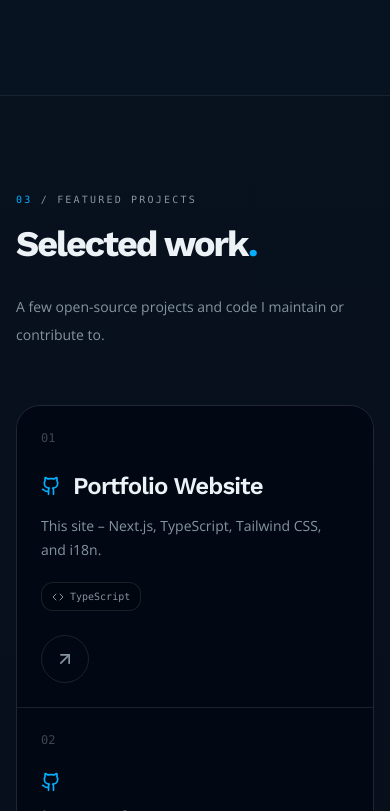
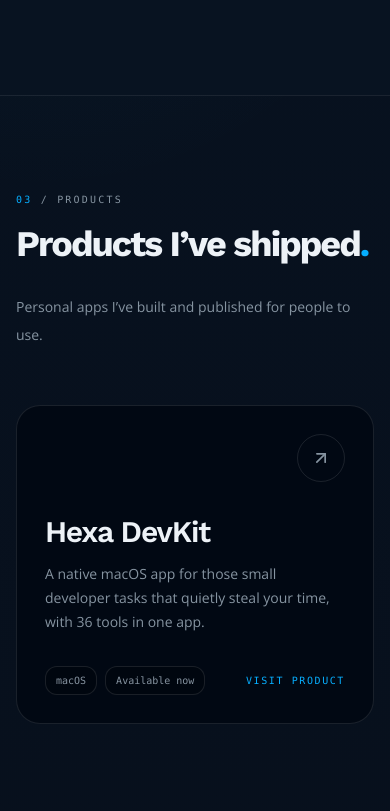
Before and after one commit to anibalventura/anibalventura.github.io, a Next.js app: page / in a window 390 px wide. Shown: the part 5413-6224 px from the top of the page. Built offline with nearby package versions, Linux system fonts and the light colour scheme; no server answers.

Commit message:
feat: Add Products section with localization support and update navigation

```diff
--- a/app/page.tsx
+++ b/app/page.tsx
@@ -1,21 +1,23 @@
-import { Header } from "@/components/header"
-import { Hero } from "@/components/hero"
-import { About } from "@/components/about"
-import { TechStack } from "@/components/tech-stack"
-import { Projects } from "@/components/projects"
-import { Contact } from "@/components/contact"
-import { Footer } from "@/components/footer"
+import { Header } from '@/components/header';
+import { Hero } from '@/components/hero';
+import { About } from '@/components/about';
+import { TechStack } from '@/components/tech-stack';
+import { Products } from '@/components/products';
+import { Projects } from '@/components/projects';
+import { Contact } from '@/components/contact';
+import { Footer } from '@/components/footer';
 
 export default function Home() {
   return (
-    <main id="main" tabIndex={-1} className="min-h-screen focus:outline-none">
+    <main id='main' tabIndex={-1} className='min-h-screen focus:outline-none'>
       <Header />
       <Hero />
       <About />
       <TechStack />
+      <Products />
       <Projects />
       <Contact />
       <Footer />
     </main>
-  )
+  );
 }
--- a/components/contact.tsx
+++ b/components/contact.tsx
@@ -17,7 +17,7 @@ export function Contact() {
   return (
     <section id="contact" className="section-shell scroll-mt-24 border-t border-white/8 bg-[#081321]">
       <div className="mx-auto max-w-7xl">
-        <p className="section-kicker"><span>04</span> / {t("title")}</p>
+        <p className="section-kicker"><span>05</span> / {t("title")}</p>
         <div className="contact-panel mt-8 overflow-hidden rounded-[2rem] border border-primary/20 bg-primary text-primary-foreground">
           <div className="grid lg:grid-cols-[1.4fr_0.6fr]">
             <div className="p-7 sm:p-10 md:p-14">
--- a/components/header.tsx
+++ b/components/header.tsx
@@ -1,143 +1,177 @@
-"use client"
+'use client';
 
-import { useEffect, useState } from "react"
-import { useTranslations } from "next-intl"
-import { ArrowUpRight, Menu, X } from "lucide-react"
-import { Button } from "@/components/ui/button"
-import { LanguageSwitcher } from "@/components/language-switcher"
+import { useEffect, useRef, useState } from 'react';
+import { useTranslations } from 'next-intl';
+import { ArrowUpRight, Menu, X } from 'lucide-react';
+import { Button } from '@/components/ui/button';
+import { LanguageSwitcher } from '@/components/language-switcher';
 
-const sectionIds = ["about", "tech-stack", "projects", "contact"] as const
+const sectionIds = [
+  'about',
+  'tech-stack',
+  'products',
+  'projects',
+  'contact',
+] as const;
 
 export function Header() {
-  const t = useTranslations("navigation")
-  const heroT = useTranslations("hero")
-  const [isScrolled, setIsScrolled] = useState(false)
-  const [isMobileMenuOpen, setIsMobileMenuOpen] = useState(false)
-  const [activeSection, setActiveSection] = useState("")
+  const t = useTranslations('navigation');
+  const heroT = useTranslations('hero');
+  const [isScrolled, setIsScrolled] = useState(false);
+  const [isMobileMenuOpen, setIsMobileMenuOpen] = useState(false);
+  const [activeSection, setActiveSection] = useState('');
+  const menuToggleRef = useRef<HTMLButtonElement>(null);
 
   const navigation = [
-    { id: "about", label: t("about") },
-    { id: "tech-stack", label: t("techStack") },
-    { id: "projects", label: t("projects") },
-    { id: "contact", label: t("contact") },
-  ]
+    { id: 'about', label: t('about') },
+    { id: 'tech-stack', label: t('techStack') },
+    { id: 'products', label: t('products') },
+    { id: 'projects', label: t('projects') },
+    { id: 'contact', label: t('contact') },
+  ];
 
   useEffect(() => {
-    const handleScroll = () => setIsScrolled(window.scrollY > 24)
-    handleScroll()
-    window.addEventListener("scroll", handleScroll, { passive: true })
-    return () => window.removeEventListener("scroll", handleScroll)
-  }, [])
+    const handleScroll = () => setIsScrolled(window.scrollY > 24);
+    handleScroll();
+    window.addEventListener('scroll', handleScroll, { passive: true });
+    return () => window.removeEventListener('scroll', handleScroll);
+  }, []);
 
   useEffect(() => {
     const observer = new IntersectionObserver(
       (entries) => {
         const visible = entries
           .filter((entry) => entry.isIntersecting)
-          .sort((a, b) => b.intersectionRatio - a.intersectionRatio)[0]
-        if (visible?.target.id) setActiveSection(visible.target.id)
+          .sort((a, b) => b.intersectionRatio - a.intersectionRatio)[0];
+        if (visible?.target.id) setActiveSection(visible.target.id);
       },
-      { rootMargin: "-28% 0px -62% 0px", threshold: [0.2, 0.5, 0.8] },
-    )
+      { rootMargin: '-28% 0px -62% 0px', threshold: [0, 0.2, 0.5, 0.8] },
+    );
 
     sectionIds.forEach((id) => {
-      const element = document.getElementById(id)
-      if (element) observer.observe(element)
-    })
-    return () => observer.disconnect()
-  }, [])
+      const element = document.getElementById(id);
+      if (element) observer.observe(element);
+    });
+    return () => observer.disconnect();
+  }, []);
 
-  const scrollToSection = (sectionId: string) => {
-    document.getElementById(sectionId)?.scrollIntoView({ behavior: "smooth" })
-    setIsMobileMenuOpen(false)
-  }
+  const scrollToSection = (sectionId: string, restoreMenuFocus = false) => {
+    document.getElementById(sectionId)?.scrollIntoView({ behavior: 'smooth' });
+    setIsMobileMenuOpen(false);
+    if (restoreMenuFocus) {
+      requestAnimationFrame(() => menuToggleRef.current?.focus());
+    }
+  };
 
   return (
-    <header className="fixed inset-x-0 top-0 z-50 px-3 pt-3 md:px-6 md:pt-5">
+    <header className='fixed inset-x-0 top-0 z-50 px-3 pt-3 md:px-6 md:pt-5'>
       <div
         className={`mx-auto flex max-w-7xl items-center justify-between rounded-2xl px-4 py-3 transition-all duration-300 md:px-5 ${
           isScrolled || isMobileMenuOpen
-            ? "border border-white/10 bg-[#07101d]/90 shadow-2xl shadow-black/20 backdrop-blur-xl"
-            : "border border-transparent bg-transparent"
+            ? 'border border-white/10 bg-[#07101d]/90 shadow-2xl shadow-black/20 backdrop-blur-xl'
+            : 'border border-transparent bg-transparent'
         }`}
       >
         <button
-          onClick={() => window.scrollTo({ top: 0, behavior: "smooth" })}
-          className="group flex items-center gap-3 text-left"
-          aria-label="Anibal Ventura — Home"
+          onClick={() => window.scrollTo({ top: 0, behavior: 'smooth' })}
+          className='group flex items-center gap-3 text-left'
+          aria-label='Anibal Ventura — Home'
         >
-          <span className="grid size-9 place-items-center rounded-xl border border-primary/30 bg-primary/10 font-heading text-sm font-bold text-primary transition-colors group-hover:bg-primary group-hover:text-primary-foreground">
+          <span className='grid size-9 place-items-center rounded-xl border border-primary/30 bg-primary/10 font-heading text-sm font-bold text-primary transition-colors group-hover:bg-primary group-hover:text-primary-foreground'>
             AV
           </span>
-          <span className="hidden sm:block">
-            <span className="block font-heading text-sm font-semibold leading-none text-foreground">Anibal Ventura</span>
-            <span className="mt-1 block text-[10px] uppercase tracking-[0.18em] text-muted-foreground">{heroT("title")}</span>
+          <span className='hidden sm:block'>
+            <span className='block font-heading text-sm font-semibold leading-none text-foreground'>
+              Anibal Ventura
+            </span>
+            <span className='mt-1 block text-[10px] uppercase tracking-[0.18em] text-muted-foreground'>
+              {heroT('title')}
+            </span>
           </span>
         </button>
 
-        <nav aria-label="Primary" className="hidden items-center gap-1 rounded-xl border border-white/8 bg-white/[0.025] p-1 md:flex">
+        <nav
+          aria-label='Primary'
+          className='hidden items-center gap-1 rounded-xl border border-white/8 bg-white/[0.025] p-1 md:flex'
+        >
           {navigation.map((item) => (
             <a
               key={item.id}
               href={`#${item.id}`}
               onClick={(event) => {
-                event.preventDefault()
-                scrollToSection(item.id)
+                event.preventDefault();
+                scrollToSection(item.id);
               }}
               className={`rounded-lg px-3 py-2 text-xs font-medium transition-all ${
                 activeSection === item.id
-                  ? "bg-white/10 text-foreground"
-                  : "text-muted-foreground hover:bg-white/5 hover:text-foreground"
+                  ? 'bg-white/10 text-foreground'
+                  : 'text-muted-foreground hover:bg-white/5 hover:text-foreground'
               }`}
-              aria-current={activeSection === item.id ? "page" : undefined}
+              aria-current={activeSection === item.id ? 'location' : undefined}
             >
               {item.label}
             </a>
           ))}
         </nav>
 
-        <div className="flex items-center gap-1.5">
+        <div className='flex items-center gap-1.5'>
           <LanguageSwitcher />
           <Button
-            onClick={() => scrollToSection("contact")}
-            className="hidden rounded-xl bg-primary text-primary-foreground hover:bg-primary/90 lg:inline-flex"
+            onClick={() => scrollToSection('contact')}
+            className='hidden rounded-xl bg-primary text-primary-foreground hover:bg-primary/90 lg:inline-flex'
           >
-            {t("letsTalk")}
-            <ArrowUpRight className="ml-1.5 size-4" />
+            {t('letsTalk')}
+            <ArrowUpRight className='ml-1.5 size-4' />
           </Button>
           <Button
-            variant="ghost"
-            size="icon"
+            ref={menuToggleRef}
+            variant='ghost'
+            size='icon'
             onClick={() => setIsMobileMenuOpen((open) => !open)}
-            className="rounded-xl md:hidden"
-            aria-label={isMobileMenuOpen ? "Close menu" : "Open menu"}
+            className='rounded-xl md:hidden'
+            aria-label={isMobileMenuOpen ? 'Close menu' : 'Open menu'}
             aria-expanded={isMobileMenuOpen}
           >
-            {isMobileMenuOpen ? <X className="size-5" /> : <Menu className="size-5" />}
+            {isMobileMenuOpen ? (
+              <X className='size-5' />
+            ) : (
+              <Menu className='size-5' />
+            )}
           </Button>
         </div>
       </div>
 
       {isMobileMenuOpen && (
-        <nav aria-label="Mobile primary" className="mx-auto mt-2 max-w-7xl rounded-2xl border border-white/10 bg-[#07101d]/95 p-3 shadow-2xl backdrop-blur-xl md:hidden">
+        <nav
+          aria-label='Mobile primary'
+          className='mx-auto mt-2 max-w-7xl rounded-2xl border border-white/10 bg-[#07101d]/95 p-3 shadow-2xl backdrop-blur-xl md:hidden'
+        >
           {navigation.map((item) => (
             <a
               key={item.id}
               href={`#${item.id}`}
               onClick={(event) => {
-                event.preventDefault()
-                scrollToSection(item.id)
+                event.preventDefault();
+                scrollToSection(item.id, true);
               }}
               className={`flex items-center justify-between rounded-xl px-4 py-3 text-sm transition-colors ${
-                activeSection === item.id ? "bg-primary/10 text-primary" : "text-foreground hover:bg-white/5"
+                activeSection === item.id
+                  ? 'bg-primary/10 text-primary'
+                  : 'text-foreground hover:bg-white/5'
               }`}
+              aria-current={activeSection === item.id ? 'location' : undefined}
             >
               {item.label}
-              <span aria-hidden className="font-mono text-[10px] text-muted-foreground">0{navigation.findIndex((entry) => entry.id === item.id) + 1}</span>
+              <span
+                aria-hidden
+                className='font-mono text-[10px] text-muted-foreground'
+              >
+                0{navigation.findIndex((entry) => entry.id === item.id) + 1}
+              </span>
             </a>
           ))}
         </nav>
       )}
     </header>
-  )
+  );
 }
--- /dev/null
+++ b/components/products.tsx
@@ -0,0 +1,83 @@
+'use client';
+
+import { useTranslations } from 'next-intl';
+import { ArrowUpRight } from 'lucide-react';
+import { PRODUCTS } from '@/data/products';
+
+export function Products() {
+  const t = useTranslations('products');
+
+  return (
+    <section
+      id='products'
+      className='section-shell scroll-mt-24 border-t border-white/8'
+    >
+      <div className='mx-auto max-w-7xl'>
+        <div className='section-heading-grid'>
+          <div>
+            <p className='section-kicker'>
+              <span>03</span> / {t('title')}
+            </p>
+            <h2 className='section-title'>
+              {t('displayTitle')}
+              <span className='text-primary'>.</span>
+            </h2>
+          </div>
+          <p className='section-lede'>{t('subtitle')}</p>
+        </div>
+
+        {PRODUCTS.length === 0 ? (
+          <p className='mt-14 rounded-3xl border border-white/10 bg-card p-7 text-sm text-muted-foreground md:p-9'>
+            {t('empty')}
+          </p>
+        ) : (
+          <div className='mt-14 grid gap-4 md:grid-cols-2'>
+            {PRODUCTS.map((product) => {
+              const name = t(`apps.${product.id}.name`);
+              const description = t(`apps.${product.id}.description`);
+
+              return (
+                <a
+                  key={product.id}
+                  href={product.url}
+                  target='_blank'
+                  rel='noopener noreferrer'
+                  aria-label={`${name}: ${t('visitProduct')}. ${t('opensInNewTab')}`}
+                  className='group flex h-full min-h-72 flex-col rounded-3xl border border-white/10 bg-card p-7 transition-all duration-300 hover:-translate-y-1 hover:border-primary/30 hover:bg-white/[0.045] focus-visible:outline-none focus-visible:ring-2 focus-visible:ring-primary focus-visible:ring-offset-2 focus-visible:ring-offset-background md:p-9'
+                >
+                  <div className='flex items-start justify-end'>
+                    <span className='grid size-12 shrink-0 place-items-center rounded-full border border-white/10 text-muted-foreground transition-all group-hover:border-primary/40 group-hover:bg-primary group-hover:text-primary-foreground'>
+                      <ArrowUpRight className='size-5' aria-hidden='true' />
+                    </span>
+                  </div>
+
+                  <h3 className='mt-8 font-heading text-3xl font-semibold tracking-[-0.04em] text-foreground'>
+                    {name}
+                  </h3>
+                  <p className='mt-3 max-w-xl text-sm leading-6 text-muted-foreground'>
+                    {description}
+                  </p>
+
+                  <div className='mt-auto flex flex-wrap items-center gap-2 pt-8'>
+                    {product.platforms.map((platform) => (
+                      <span key={platform} className='project-tag'>
+                        {t(`metadata.platforms.${platform}`)}
+                      </span>
+                    ))}
+                    <span className='project-tag'>
+                      {t(`metadata.statuses.${product.status}`)}
+                    </span>
+                    <span className='ml-auto font-mono text-[10px] uppercase tracking-[0.16em] text-primary transition-colors group-hover:text-foreground'>
+                      {t('visitProduct')}
+                    </span>
+                  </div>
+                  <span className='sr-only'>{t('opensInNewTab')}</span>
+                </a>
+              );
+            })}
+          </div>
+        )}
+      </div>
+    </section>
+  );
+}
--- a/components/projects.tsx
+++ b/components/projects.tsx
@@ -70,7 +70,7 @@ export function Projects() {
       <div className="mx-auto max-w-7xl">
         <div className="section-heading-grid">
           <div>
-            <p className="section-kicker"><span>03</span> / {t("title")}</p>
+            <p className="section-kicker"><span>04</span> / {t("title")}</p>
             <h2 className="section-title">{t("displayTitle")}<span className="text-primary">.</span></h2>
           </div>
           <p className="section-lede">{t("subtitle")}</p>
--- /dev/null
+++ b/data/products.ts
@@ -0,0 +1,18 @@
+export type ProductPlatform = "macOS"
+export type ProductStatus = "available"
+
+export type Product = {
+  readonly id: string
+  readonly url: string
+  readonly platforms: ReadonlyArray<ProductPlatform>
+  readonly status: ProductStatus
+}
+
+export const PRODUCTS: ReadonlyArray<Product> = [
+  {
+    id: "hexaDevKit",
+    url: "https://hexadevkit.anibalventura.com",
+    platforms: ["macOS"],
+    status: "available",
+  },
+]
--- a/locales/en.json
+++ b/locales/en.json
@@ -5,6 +5,7 @@
   "navigation": {
     "about": "About",
     "techStack": "Tech Stack",
+    "products": "Products",
     "projects": "Projects",
     "contact": "Contact",
     "letsTalk": "Let's Talk"
@@ -80,6 +81,28 @@
       "quality": "Quality Standards"
     }
   },
+  "products": {
+    "title": "Products",
+    "displayTitle": "Products I’ve shipped",
+    "subtitle": "Personal apps I’ve built and published for people to use.",
+    "visitProduct": "Visit product",
+    "opensInNewTab": "Opens in a new tab",
+    "empty": "Products will appear here soon.",
+    "metadata": {
+      "platforms": {
+        "macOS": "macOS"
+      },
+      "statuses": {
+        "available": "Available now"
+      }
+    },
+    "apps": {
+      "hexaDevKit": {
+        "name": "Hexa DevKit",
+        "description": "A native macOS app for those small developer tasks that quietly steal your time, with 36 tools in one app."
+      }
+    }
+  },
   "projects": {
     "title": "Featured Projects",
     "displayTitle": "Selected work",
--- a/locales/es.json
+++ b/locales/es.json
@@ -5,6 +5,7 @@
   "navigation": {
     "about": "Acerca de",
     "techStack": "Tecnologías",
+    "products": "Productos",
     "projects": "Proyectos",
     "contact": "Contacto",
     "letsTalk": "Hablemos"
@@ -80,6 +81,28 @@
       "quality": "Estándares de Calidad"
     }
   },
+  "products": {
+    "title": "Productos",
+    "displayTitle": "Productos que he publicado",
+    "subtitle": "Apps personales que he construido y publicado para que otras personas las usen.",
+    "visitProduct": "Visitar producto",
+    "opensInNewTab": "Se abre en una pestaña nueva",
+    "empty": "Los productos aparecerán aquí pronto.",
+    "metadata": {
+      "platforms": {
+        "macOS": "macOS"
+      },
+      "statuses": {
+        "available": "Disponible ahora"
+      }
+    },
+    "apps": {
+      "hexaDevKit": {
+        "name": "Hexa DevKit",
+        "description": "Una app nativa de macOS para aquellas tareas de desarrollador pequeñas que te roban el tiempo en silencio, con 36 herramientas en una sola app."
+      }
+    }
+  },
   "projects": {
     "title": "Proyectos Destacados",
     "displayTitle": "Trabajo seleccionado",
```
